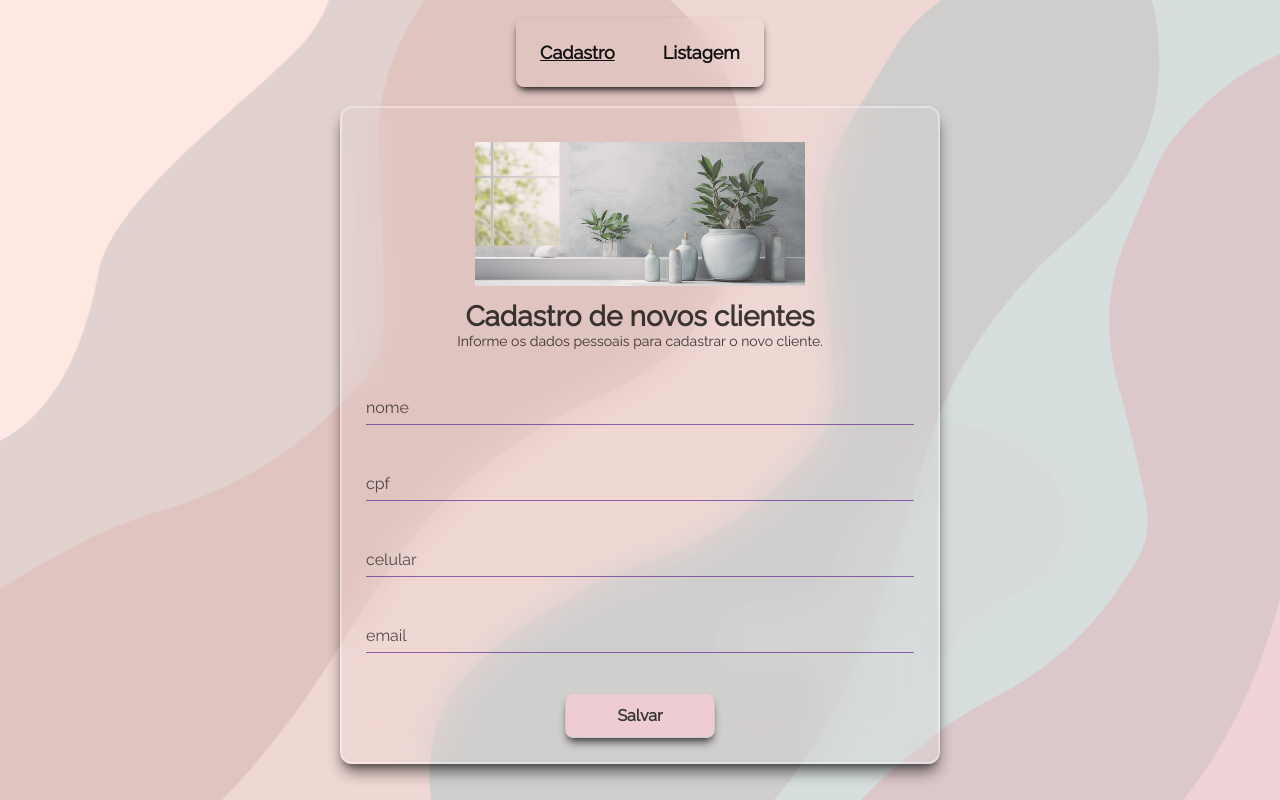
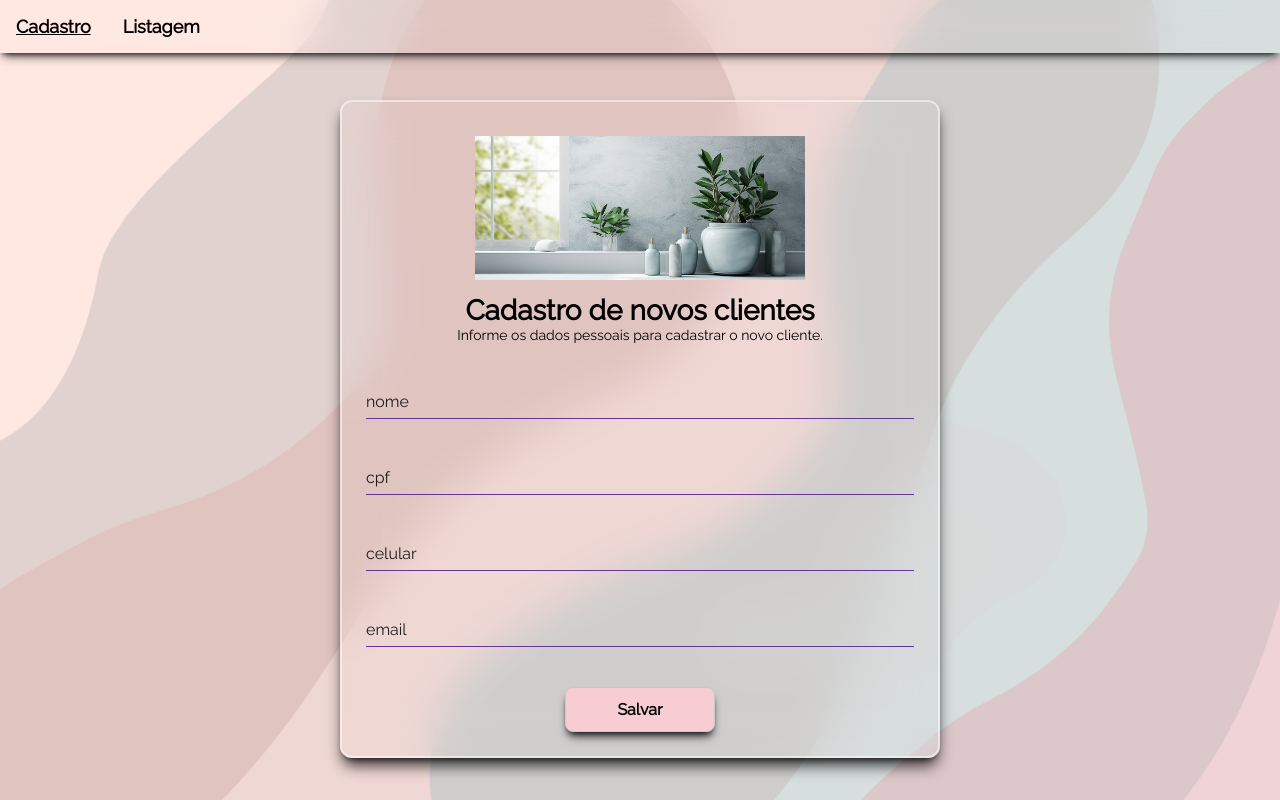
Before and after one commit to DenisBopp/front-end, a plain HTML site: page index.html in a window 1280 px wide. Drawn offline with nearby package versions, Linux system fonts and the light colour scheme; no server answers.

Commit message:
Update index.html
Alteração da folha de estilos.

```diff
--- a/index.html
+++ b/index.html
@@ -13,7 +13,7 @@
     <script src="https://cdnjs.cloudflare.com/ajax/libs/jquery.mask/1.14.16/jquery.mask.min.js"></script>
 
     <!-- Folha de estilos -->
-    <link rel="stylesheet" href="./styles/style-1.css" />
+    <link rel="stylesheet" href="./styles/style.css" />
     <link rel="stylesheet" href="https://code.jquery.com/ui/1.13.2/themes/base/jquery-ui.css">
 
     <!-- Scripts de comunicação com a base de dados -->
```
